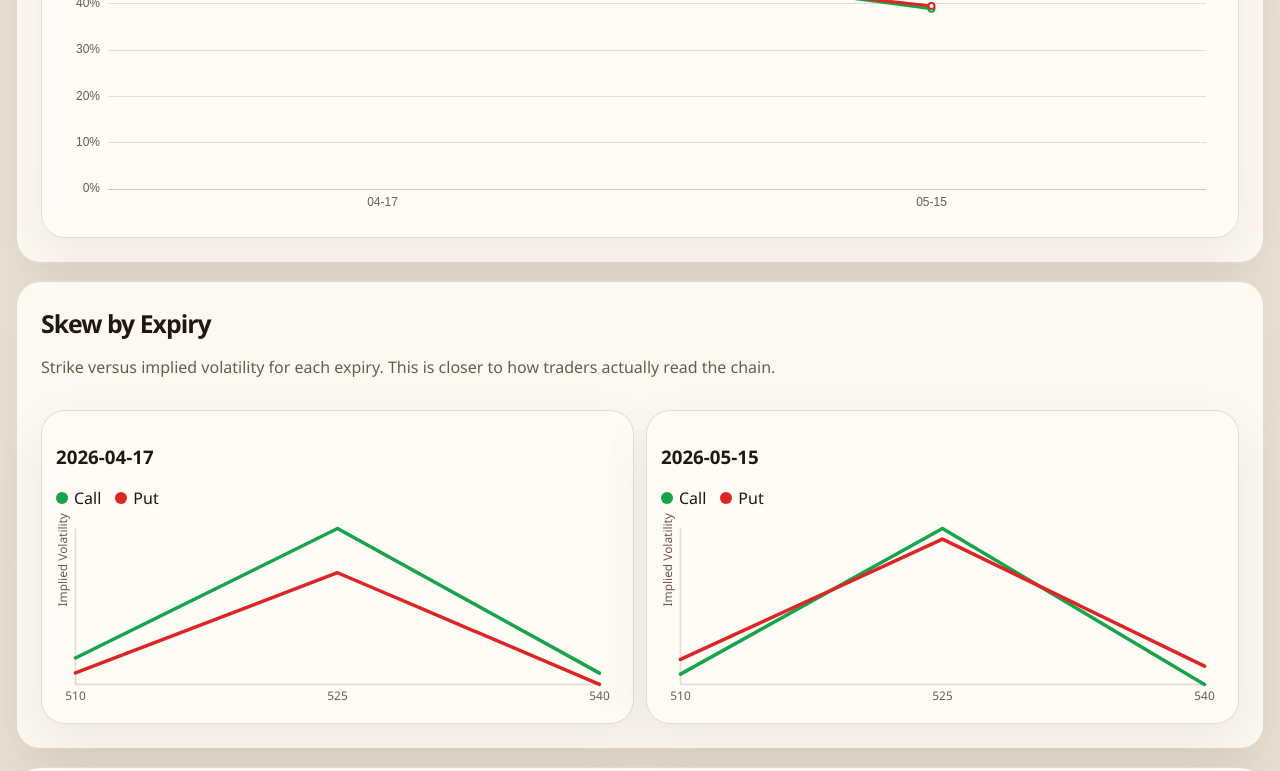
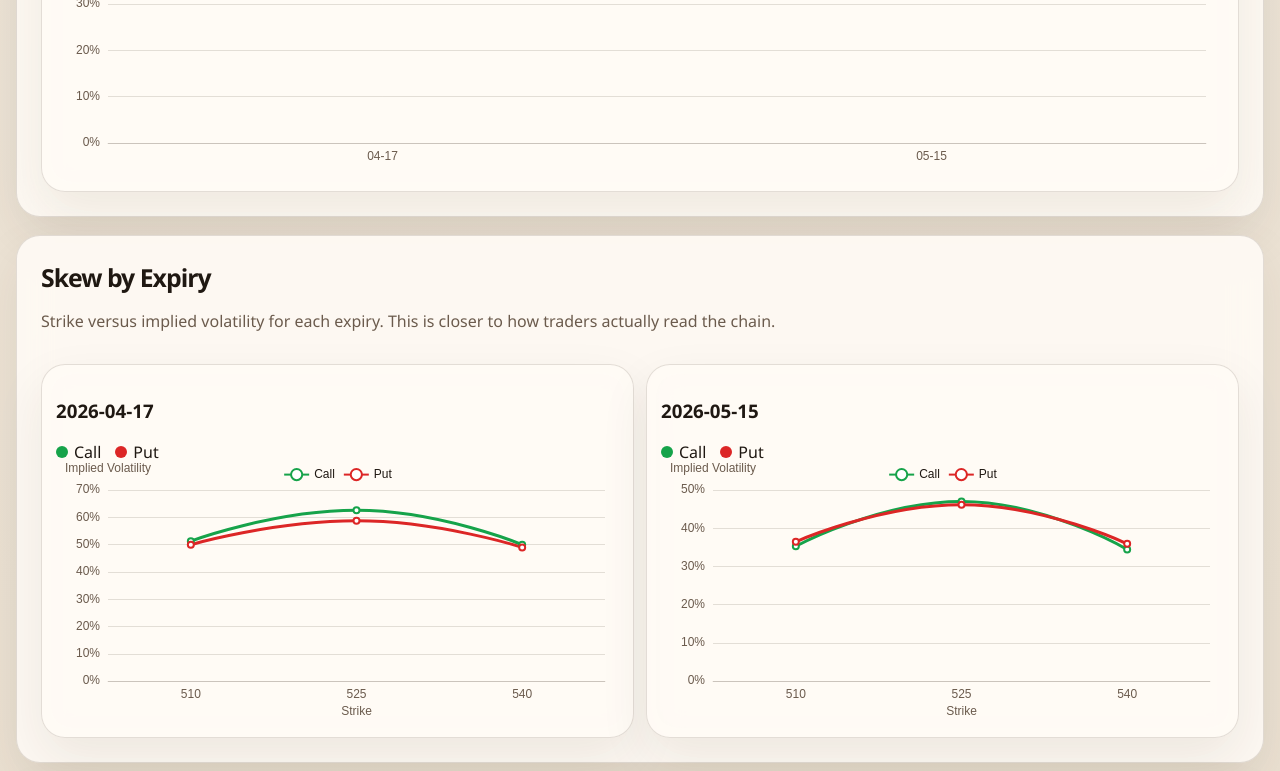
Before and after one commit to tihaya-anon/options-risk-platform, a React (Vite) app: page / in a window 1280 px wide. Shown: the part 2777-3548 px from the top of the page. Built offline with nearby package versions, Linux system fonts and the light colour scheme.

Commit message:
refactor: move skew chart to echarts and simplify scenario panel

```diff
--- a/src/ui/components/ScenarioPnlSection.tsx
+++ b/src/ui/components/ScenarioPnlSection.tsx
@@ -69,24 +69,9 @@ export function ScenarioPnlSection({
         </div>
       </div>
 
-      <div className="scenario-layout">
-        <article className="surface-card card">
-          <EChart option={option} height={320} />
-        </article>
-
-        <article className="surface-card card scenario-grid">
-          {scenarios.map((scenario) => (
-            <div key={scenario.spotChangePct} className="scenario-row">
-              <span>
-                {t("spotChange")} {(scenario.spotChangePct * 100).toFixed(0)}%
-              </span>
-              <strong>
-                {t("portfolioPnl")} {scenario.portfolioPnl.toFixed(2)}
-              </strong>
-            </div>
-          ))}
-        </article>
-      </div>
+      <article className="surface-card card">
+        <EChart option={option} height={340} />
+      </article>
     </section>
   );
 }
--- a/src/ui/components/SkewCard.tsx
+++ b/src/ui/components/SkewCard.tsx
@@ -1,7 +1,8 @@
 import type { EnrichedOptionQuote } from "../../types";
-import { linePath } from "../format";
+import type { EChartsOption } from "echarts";
 import type { I18nKey } from "../i18n";
 import type { ChartTheme } from "../chartTheme";
+import { EChart } from "./EChart";
 
 export function SkewCard({
   expiry,
@@ -18,9 +19,6 @@ export function SkewCard({
   chartTheme: ChartTheme;
   t: (key: I18nKey) => string;
 }) {
-  const chartWidth = 520;
-  const chartHeight = 180;
-  const pad = 18;
   const strikes = [...new Set(rows.map((row) => row.strike))].sort((a, b) => a - b);
   const calls = strikes
     .map((strike) => rows.find((row) => row.strike === strike && row.optionType === "call"))
@@ -28,28 +26,59 @@ export function SkewCard({
   const puts = strikes
     .map((strike) => rows.find((row) => row.strike === strike && row.optionType === "put"))
     .filter((row): row is EnrichedOptionQuote => Boolean(row));
-  const ivValues = [...calls, ...puts]
-    .map((row) => row.impliedVol)
-    .filter((value): value is number => value !== null);
-  const minIv = Math.min(...ivValues);
-  const maxIv = Math.max(...ivValues);
-  const minStrike = Math.min(...strikes);
-  const maxStrike = Math.max(...strikes);
-  const xFor = (strike: number) =>
-    pad + ((strike - minStrike) / Math.max(maxStrike - minStrike, 1)) * (chartWidth - pad * 2);
-  const yFor = (iv: number) =>
-    chartHeight - pad - ((iv - minIv) / Math.max(maxIv - minIv, 0.0001)) * (chartHeight - pad * 2);
-
-  const callPath = linePath(
-    calls
-      .filter((row) => row.impliedVol !== null)
-      .map((row) => ({ x: xFor(row.strike), y: yFor(row.impliedVol ?? minIv) }))
-  );
-  const putPath = linePath(
-    puts
-      .filter((row) => row.impliedVol !== null)
-      .map((row) => ({ x: xFor(row.strike), y: yFor(row.impliedVol ?? minIv) }))
-  );
+  const option: EChartsOption = {
+    backgroundColor: "transparent",
+    animation: false,
+    grid: { top: 20, right: 14, bottom: 28, left: 52 },
+    tooltip: {
+      trigger: "axis",
+      valueFormatter: (value: unknown) =>
+        typeof value === "number" ? `${(value * 100).toFixed(2)}%` : String(value ?? ""),
+    },
+    legend: {
+      top: 0,
+      textStyle: { color: chartTheme.textColor },
+      data: [t("call"), t("put")],
+    },
+    xAxis: {
+      type: "category",
+      name: t("strike"),
+      nameLocation: "middle",
+      nameGap: 24,
+      nameTextStyle: { color: chartTheme.subtleTextColor },
+      data: strikes.map((strike) => strike.toFixed(0)),
+      axisLabel: { color: chartTheme.subtleTextColor },
+      axisLine: { lineStyle: { color: chartTheme.gridLineColor } },
+    },
+    yAxis: {
+      type: "value",
+      name: t("impliedVolatility"),
+      nameTextStyle: { color: chartTheme.subtleTextColor },
+      axisLabel: {
+        color: chartTheme.subtleTextColor,
+        formatter: (value: number) => `${(value * 100).toFixed(0)}%`,
+      },
+      splitLine: { lineStyle: { color: chartTheme.gridLineColor } },
+    },
+    series: [
+      {
+        name: t("call"),
+        type: "line",
+        smooth: true,
+        data: calls.map((row) => row.impliedVol),
+        lineStyle: { color: upColor, width: 3 },
+        itemStyle: { color: upColor },
+      },
+      {
+        name: t("put"),
+        type: "line",
+        smooth: true,
+        data: puts.map((row) => row.impliedVol),
+        lineStyle: { color: downColor, width: 3 },
+        itemStyle: { color: downColor },
+      },
+    ],
+  };
 
   return (
     <article className="surface-card card">
@@ -60,33 +89,7 @@ export function SkewCard({
           <span><i className="legend-swatch" style={{ background: downColor }} />{t("put")}</span>
         </div>
       </div>
-      <svg viewBox={`0 0 ${chartWidth} ${chartHeight}`} className="chart-svg" role="img">
-        <line x1={pad} y1={chartHeight - pad} x2={chartWidth - pad} y2={chartHeight - pad} className="chart-axis" />
-        <line x1={pad} y1={pad} x2={pad} y2={chartHeight - pad} className="chart-axis" />
-        <text
-          x="10"
-          y={chartHeight / 2}
-          transform={`rotate(-90 10 ${chartHeight / 2})`}
-          className="chart-text"
-          fill={chartTheme.subtleTextColor}
-        >
-          {t("impliedVolatility")}
-        </text>
-        <path d={callPath} fill="none" stroke={upColor} strokeWidth="3.2" strokeLinecap="round" strokeLinejoin="round" />
-        <path d={putPath} fill="none" stroke={downColor} strokeWidth="3.2" strokeLinecap="round" strokeLinejoin="round" />
-        {strikes.map((strike) => (
-          <text
-            key={strike}
-            x={xFor(strike)}
-            y={chartHeight - 4}
-            textAnchor="middle"
-            className="chart-text"
-            fill={chartTheme.subtleTextColor}
-          >
-            {strike.toFixed(0)}
-          </text>
-        ))}
-      </svg>
+      <EChart option={option} height={260} />
     </article>
   );
 }
```
